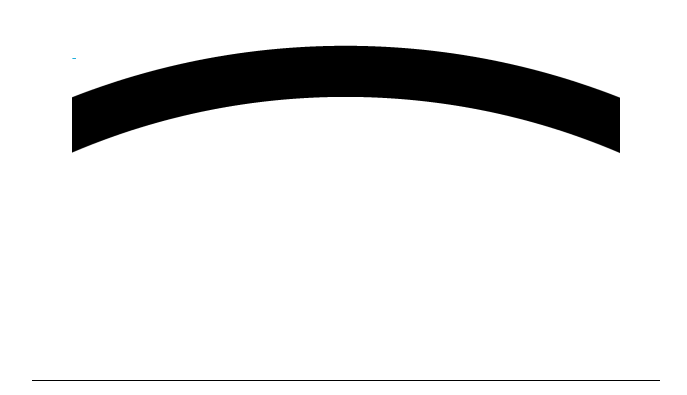
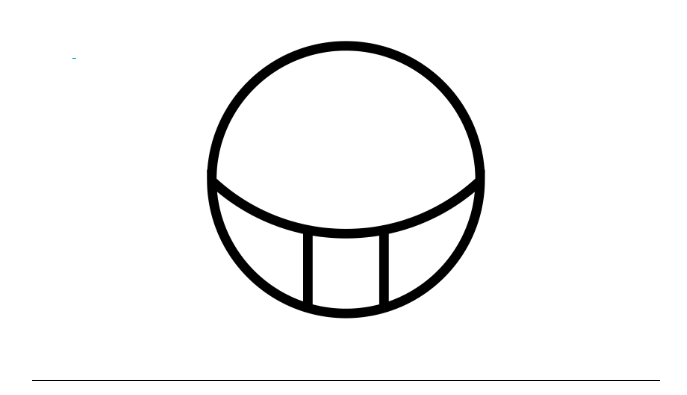
Before and after one commit to martinpi/vertical-progress, a plain HTML site: page Me.html in a window 1280 px wide. Shown: the top 395 px of the page, without its empty margins (294-981 px from the left). Drawn offline with Linux system fonts and the light colour scheme.

Commit message:
Background header fix

```diff
--- a/css/custom.css
+++ b/css/custom.css
@@ -16,6 +16,7 @@ hr {
 	background-image: url("../img/logo-1500x1500.png");
 	background-repeat: no-repeat;
 	background-position: top center;
+	background-size: 280px 280px;
 	margin: 40px;
 	height: 300px;
 }
```
